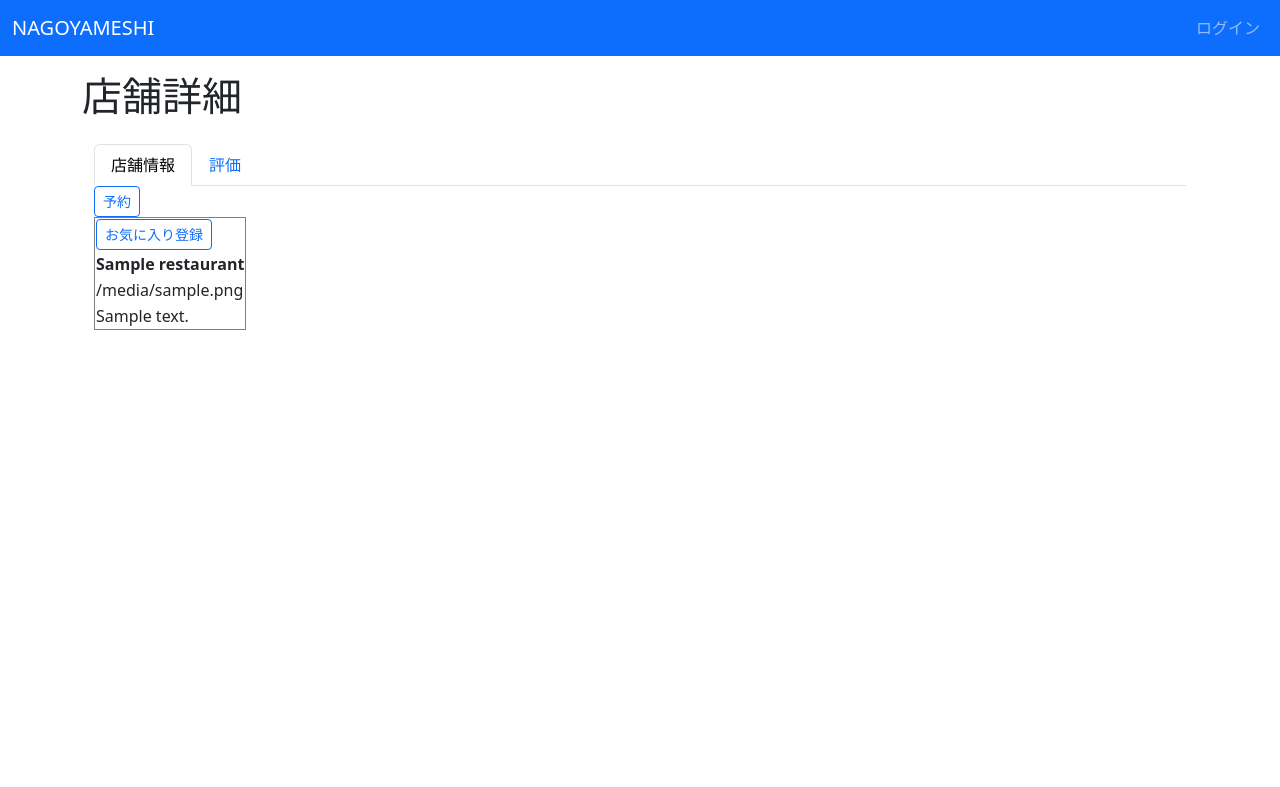
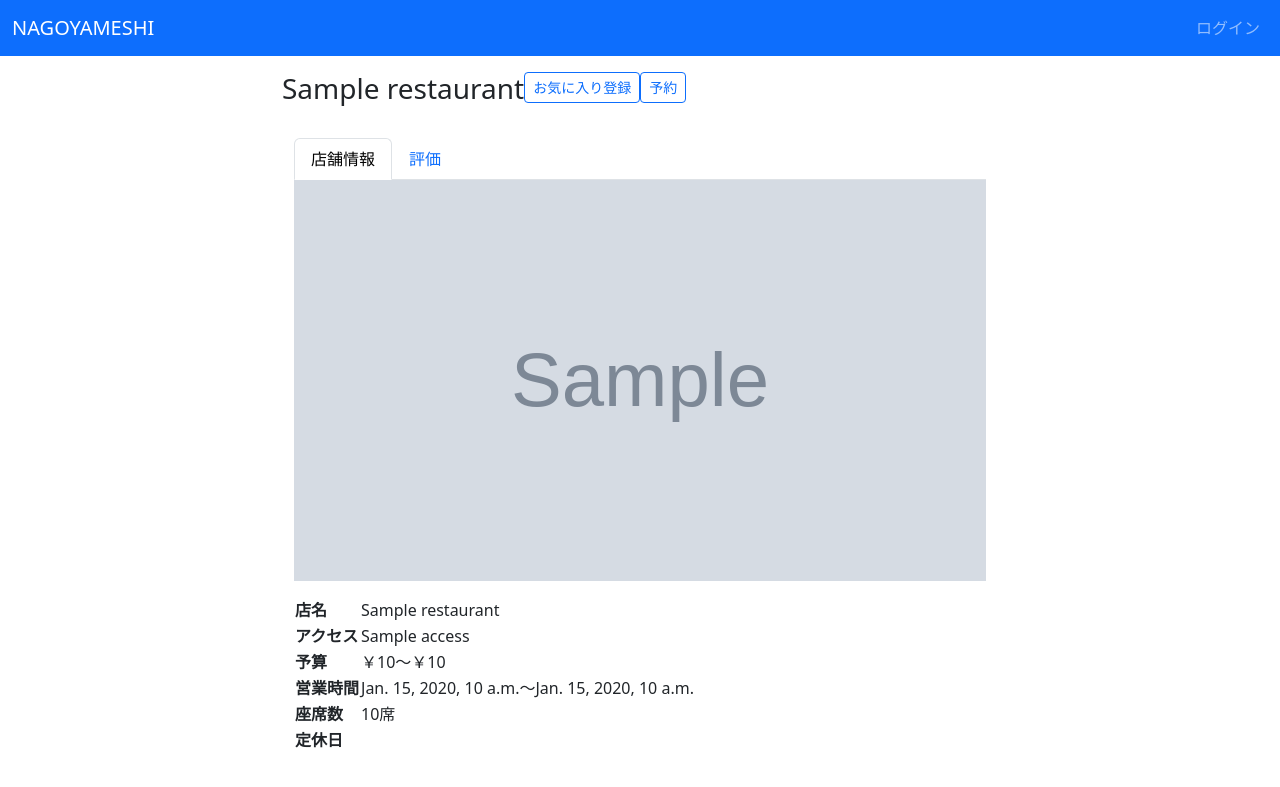
Before and after one commit to aimi0304/django-tabelog-kadai, a Django app: template nagoyameshi/nagoyameshi/templates/nagoyameshi/restaurant_detail.html in a window 1280 px wide. Shown: the top 787 px of the page. Run offline with Django 3.2, Linux system fonts and the light colour scheme; the template is opened without the code that fills it: most values are stand-ins (such as "Sample title", 1, 10 or a date in 2020); grey boxes marked "Sample" are stand-in pictures; some libraries are stand-ins or nearby versions.

Commit message:
cssの追加、html編集

```diff
--- a/nagoyameshi/nagoyameshi/templates/base.html
+++ b/nagoyameshi/nagoyameshi/templates/base.html
@@ -1,4 +1,7 @@
 <!DOCTYPE html>
+{% load static %}
+<link rel="stylesheet" href="{% static 'css/style.css' %}">
+
 <html lang="ja">
 <head>
     <meta charset="UTF-8">
@@ -15,15 +18,15 @@
                 <ul class="navbar-nav ms-auto">
                     {% if request.user.is_authenticated %}
                     <li class="nav-item">
-                        <form action="{% url 'mypage' user.pk %}" method="get">
-                            {% csrf_token %}
-                            <input class="nav-link" type="submit" value="マイページ">
-                        </form>
+                        <a class="nav-link" href="{% url 'mypage' user.pk %}">マイページ</a>
+                    </li>
+                    <li class="nav-item">
                         <form action="{% url 'logout' %}" method="post">
                             {% csrf_token %}
                             <input class="nav-link" type="submit" value="ログアウト">
                         </form>
                     </li>
+                </li>
                     {% else %}
                     <li class="nav-item">
                         <a class="nav-link" href="{% url 'login' %}">ログイン</a>
--- a/nagoyameshi/nagoyameshi/templates/nagoyameshi/restaurant_detail.html
+++ b/nagoyameshi/nagoyameshi/templates/nagoyameshi/restaurant_detail.html
@@ -1,35 +1,15 @@
 {% extends "base.html" %}
 {% load bootstrap %}
 
-{% block title %}店舗詳細{% endblock %}
+{% block title %}{{ restaurant.store_name }}{% endblock %}
 {% block content %}
+<div class="restaurant-detail">
+    <div class="top-info">
+        <h3>{{ restaurant.store_name }}</h3>
 
-<h1>店舗詳細</h1>
-
-<div class="container mt-4">
-    <!-- タブメニュー -->
-    <ul class="nav nav-tabs" id="myTab" role="tablist">
-        <li class="nav-item" role="presentation">
-            <button class="nav-link active" id="tab1-tab" data-bs-toggle="tab" data-bs-target="#tab1" type="button" role="tab" aria-controls="tab1" aria-selected="true">
-                店舗情報
-            </button>
-        </li>
-        <li class="nav-item" role="presentation">
-            <button class="nav-link" id="tab2-tab" data-bs-toggle="tab" data-bs-target="#tab2" type="button" role="tab" aria-controls="tab2" aria-selected="false">
-                評価
-            </button>
-        </li>
-    </ul>
-
-    <!-- タブの内容 -->
-    <div class="tab-content" id="myTabContent">
-
-        <div class="tab-pane fade show active" id="tab1" role="tabpanel" aria-labelledby="tab1-tab">
-
-            <table border="1">
+        <!-- お気に入りボタン -->
         <form method="post">
             {% csrf_token %}
-                    <tr><td>
             {% if user.is_premium %}
                 <button type="submit" class="btn btn-outline-primary btn-sm">
                     {% if is_favorite %}
@@ -43,10 +23,10 @@
                 data-bs-toggle="modal"
                 data-bs-target="#forfree-Modal-{{ user.pk }}">お気に入り登録</a>
             {% endif %}
-                    </td></tr>
         </form>
+
+        <!-- 予約ボタン -->
         <form action="{% url 'reservation' restaurant.pk %}" method="get">
-                    {% csrf_token %}
             {% if user.is_premium %}
                 <button type="submit" class="btn btn-outline-primary btn-sm"  name="reserve">
                     予約
@@ -59,32 +39,96 @@
                 </a>
             {% endif %}
         </form>
-                <tr><th>{{ restaurant.store_name }}</th></tr>
-                <tr><td>{{ restaurant.store_image }}</td></tr>
-                <tr><td>{{ restaurant.store_description }}</td></tr>
+    </div>
+
+    <div class="container mt-4">
+        <!-- タブメニュー -->
+        <ul class="nav nav-tabs" id="myTab" role="tablist">
+            <div class="nav-tabset">
+                <li class="nav-item" role="presentation">
+                    <button class="nav-link active" id="tab1-tab" data-bs-toggle="tab" data-bs-target="#tab1" type="button" role="tab" aria-controls="tab1" aria-selected="true">
+                        店舗情報
+                    </button>
+                </li>
+            </div>
+            <div class="nav-tabset">
+                <li class="nav-item" role="presentation">
+                    <button class="nav-link" id="tab2-tab" data-bs-toggle="tab" data-bs-target="#tab2" type="button" role="tab" aria-controls="tab2" aria-selected="false">
+                        評価
+                    </button>
+                </li>
+            </div>
+        </ul>
+
+        <!-- タブの内容 -->
+        <div class="tab-content" id="myTabContent">
+            <div class="tab-pane fade show active" id="tab1" role="tabpanel" aria-labelledby="tab1-tab">
+                <figure class="image"><img src="{{ restaurant.store_image.url }}" alt=""></figure>
+                <table>
+                    <tbody>
+                        <tr>
+                            <th>店名</th>
+                            <td><span>{{ restaurant.store_name }}</span></td>
+                        </tr>
+                        <tr>
+                            <th>アクセス</th>
+                            <td>{{ restaurant.access }}</td>
+                        </tr>
+                        <tr>
+                            <th>予算</th>
+                            <td>￥{{ restaurant.lowest_price }}～￥{{ restaurant.hightest_price }}</td>
+                        </tr>
+                        <tr>
+                            <th>営業時間</th>
+                            <td>{{ restaurant.opening_time }}～{{ restaurant.closing_time }}</td>
+                        </tr>
+                        <tr>
+                            <th>座席数</th>
+                            <td>{{ restaurant.seating_capacity }}席</td>
+                        </tr>
+                        <tr>
+                            <th>定休日</th>
+                            <td>
+                                {% if restaurant.closed_info == 1 %}
+                                    月曜日
+                                {% elif restaurant.closed_info == 2 %}
+                                    火曜日
+                                {% elif restaurant.closed_info == 3 %}
+                                    水曜日
+                                {% elif restaurant.closed_info == 4 %}
+                                    木曜日
+                                {% elif restaurant.closed_info == 5 %}
+                                    金曜日
+                                {% elif restaurant.closed_info == 6 %}
+                                    土曜日
+                                {% elif restaurant.closed_info == 7 %}
+                                    日曜日
+                                {% endif %}
+                            </td>
+                        </tr>
+                    </tbody>
                 </table>
             </div>
+
             <div class="tab-pane fade" id="tab2" role="tabpanel" aria-labelledby="tab2-tab">
                 <form action="{% url 'review_post' restaurant.pk %}" method="get">
-                {% csrf_token %}
                     {% if user.is_premium %}
                         <button type="submit" class="btn btn-outline-primary btn-sm"  name="reject">
-                        レビュー投稿
+                            レビューを投稿する
                         </button>
                     {% else %}
                         <a type="button" class="btn btn-outline-primary btn-sm"
                         data-bs-toggle="modal"
                         data-bs-target="#forfree-Modal-{{ user.pk }}">
-                        レビュー投稿
+                        レビューを投稿する
                         </a>
                     {% endif %}
                 </form>
-            <table border="1">
                     {% for tag in reviews %}
                     <tr><th>{{ tag.content }}</th></tr>
                     <tr><td>{{ tag.score }}</td></tr>
                     {% endfor %}
-            </table>
+            </div>
         </div>
     </div>
 </div>
--- a/nagoyameshi/nagoyameshi/templates/top.html
+++ b/nagoyameshi/nagoyameshi/templates/top.html
@@ -3,7 +3,7 @@
 {% block title %}トップ画面{% endblock %}
 
 {% block content %}
-<h1>NAGOYAMESHIです</h1>
+<h1>NAGOYAMESHI</h1>
 <div class="serch">
     <div class="container nagoyameshi-container">
         <h2 class="mb-3">キーワードから探す</h2>
--- a/nagoyameshi/nagoyameshi/views.py
+++ b/nagoyameshi/nagoyameshi/views.py
@@ -18,6 +18,7 @@ class TopView(TemplateView):
 class RestaulantSearchView(ListView):
     template_name = 'nagoyameshi/restaurant_list.html'
     model = Restaurant
+    pagenate_by = 10
 
     def get_queryset(self):
         queryset = Restaurant.objects.order_by('-id')
--- /dev/null
+++ b/nagoyameshi/static/css/style.css
@@ -0,0 +1,70 @@
+/* restaurant_list */
+.flex {
+    display: flex;
+    margin: 50px;
+    padding: 0;
+}
+.flex .image {
+    width: 450px;
+    height: 300px;
+    margin: 0;
+    padding: 0;
+    overflow: hidden;
+    position: relative;
+}
+.flex .right {
+    margin: 0 0 0 20px;
+    padding: 0;
+}
+.flex .name {
+    margin: 0;
+    padding: 0;
+}
+.flex .storename:hover {
+    color: #ff7043;
+}
+.flex .text {
+    margin: 50px 0 0;
+    padding: 0;
+}
+.flex .price {
+    margin: 20px 0 0;
+    padding: 0;
+}
+
+/* 画像を天地中央表示 */
+
+.image {
+    overflow: hidden;
+    position: relative;
+}
+.image::before {
+    content: "";
+    display: block;
+    padding-top: 58%;
+}
+.image img {
+    width: 100%;
+    position: absolute;
+    top: 0;
+    left: 0;
+    right: 0;
+    bottom: 0;
+    margin: auto;
+}
+
+/* restaurant_detail */
+.restaurant-detail {
+    margin: auto 200px;
+    padding: 0;
+}
+.restaurant-detail .top-info{
+    display: flex;
+    /* justify-content: space-between; */
+}
+
+/* mypage */
+.mypage {
+    margin: auto 200px;
+    padding: 0;
+}
```
Also changed, not shown: nagoyameshi/nagoyameshi/templates/nagoyameshi/restaurant_list.html (+18 -20 lines), nagoyameshi/users/templates/mypage.html (+28 -6 lines), nagoyameshi/users/views.py (+1 -39 lines), nagoyameshi/db.sqlite3, nagoyameshi/media_local/味噌煮込みうどん.jpg (added), nagoyameshi/media_local/手羽先.jpg (added), nagoyameshi/static/subscription/js/main.js (renamed from nagoyameshi/users/static/subscription/js/main.js). Lines whose indentation alone changed are shown as unchanged.
